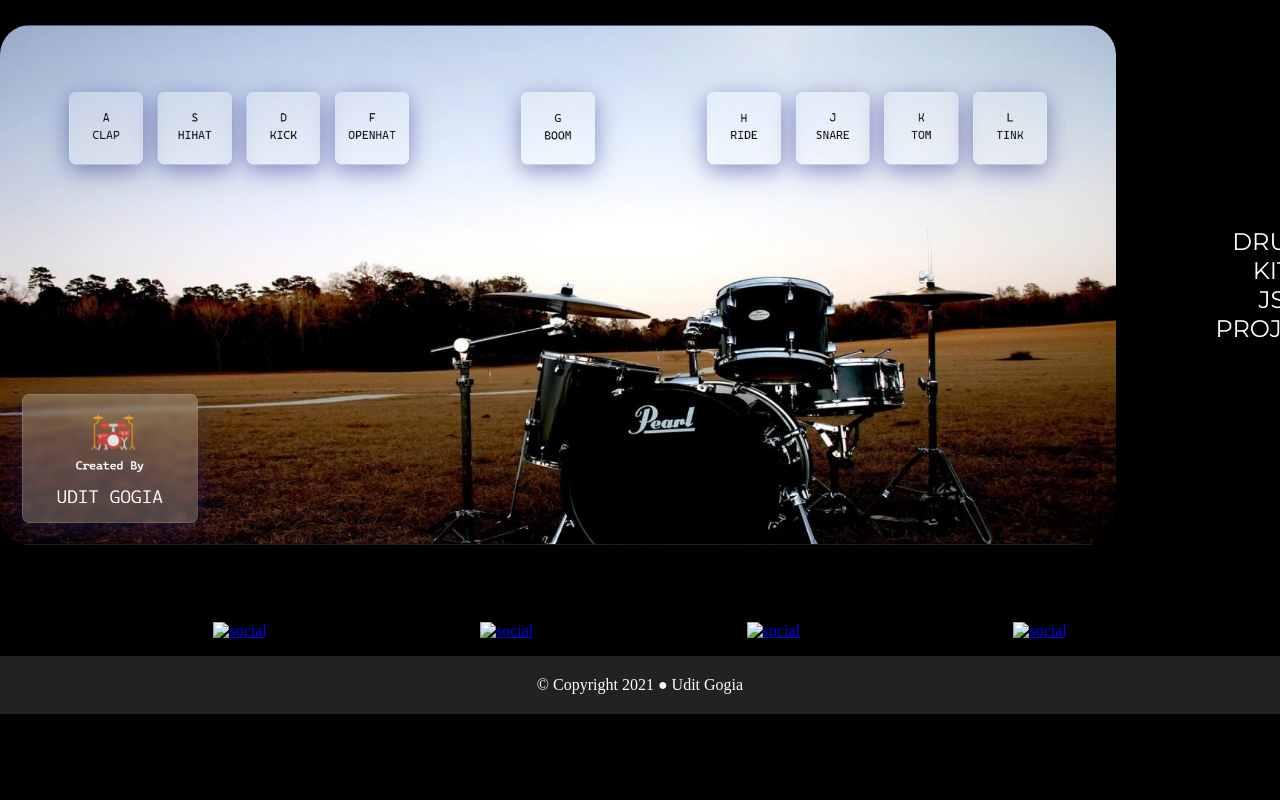
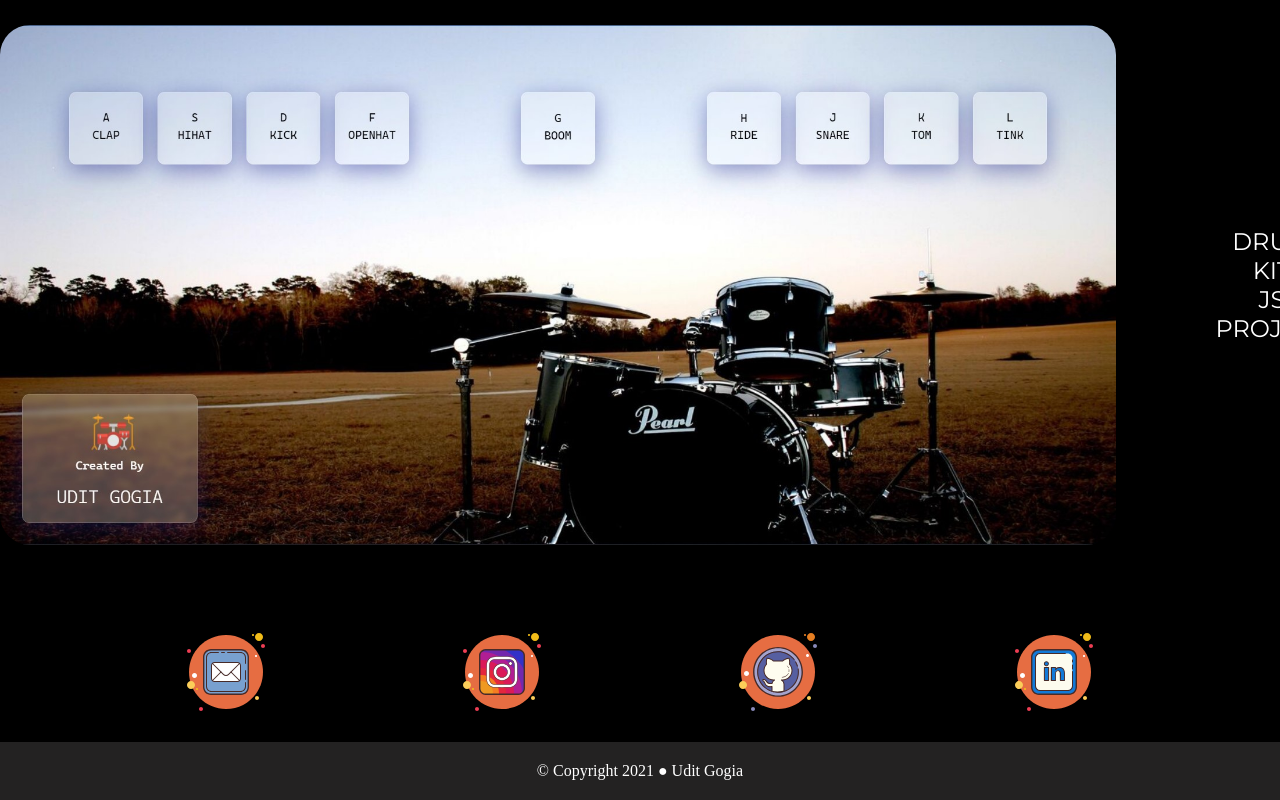
Before and after one commit to Udit-Gogia/Portfolio-Website, a website: page index.html in a window 1280 px wide. Shown: the part 2461-3261 px from the top of the page. Before the commit the page ends 3175 px from the top, so only its background shows below. Drawn offline with nearby package versions, Linux system fonts and the light colour scheme; the site is published under a folder, as on GitHub Pages, so addresses that start at the root find nothing.

Commit message:
social's icon glitch corrected

```diff
--- a/index.html
+++ b/index.html
@@ -244,25 +244,25 @@
     <div class="five-one">
             <div id="div-email">
                 <a href="https://mail.google.com/mail/u/0/?fs=1&to=gogiaudit17@gmail.com&tf=cm" target="_blank">
-                <img src="/images/email/mail-orng.svg" class="email social" id="icon-mail" alt="social"></a>
+                <img src="images/email/mail-orng.svg" class="email social" id="icon-mail" alt="social"></a>
             </div>
 
         <div id="div-insta">
             <a href="https://www.instagram.com/udit_gogia/?utm_medium=copy_link" target="_blank">
-                <img class="insta social" src="/images/instagram/insta-orng.svg" id="icon-insta" alt="social">
+                <img class="insta social" src="images/instagram/insta-orng.svg" id="icon-insta" alt="social">
             </a>
         </div>
 
 
             <div id="div-github">
                 <a href="https://github.com/Udit-Gogia" target="_blank">
-                    <img class="github social" src="/images/github/github-orng.svg" id="icon-github" alt="social" >
+                    <img class="github social" src="images/github/github-orng.svg" id="icon-github" alt="social" >
                 </a>
             </div>
 
             <div id="div-linkedin">
                 <a href="https://www.linkedin.com/in/udit-gogia-6351151bb/" target="_blank">
-                    <img class="linkedin social" src="/images/linkedin/linkedin-orng.svg" id="icon-linkedin" alt="social">
+                    <img class="linkedin social" src="images/linkedin/linkedin-orng.svg" id="icon-linkedin" alt="social">
                 </a>
             </div>
         </div>
```
